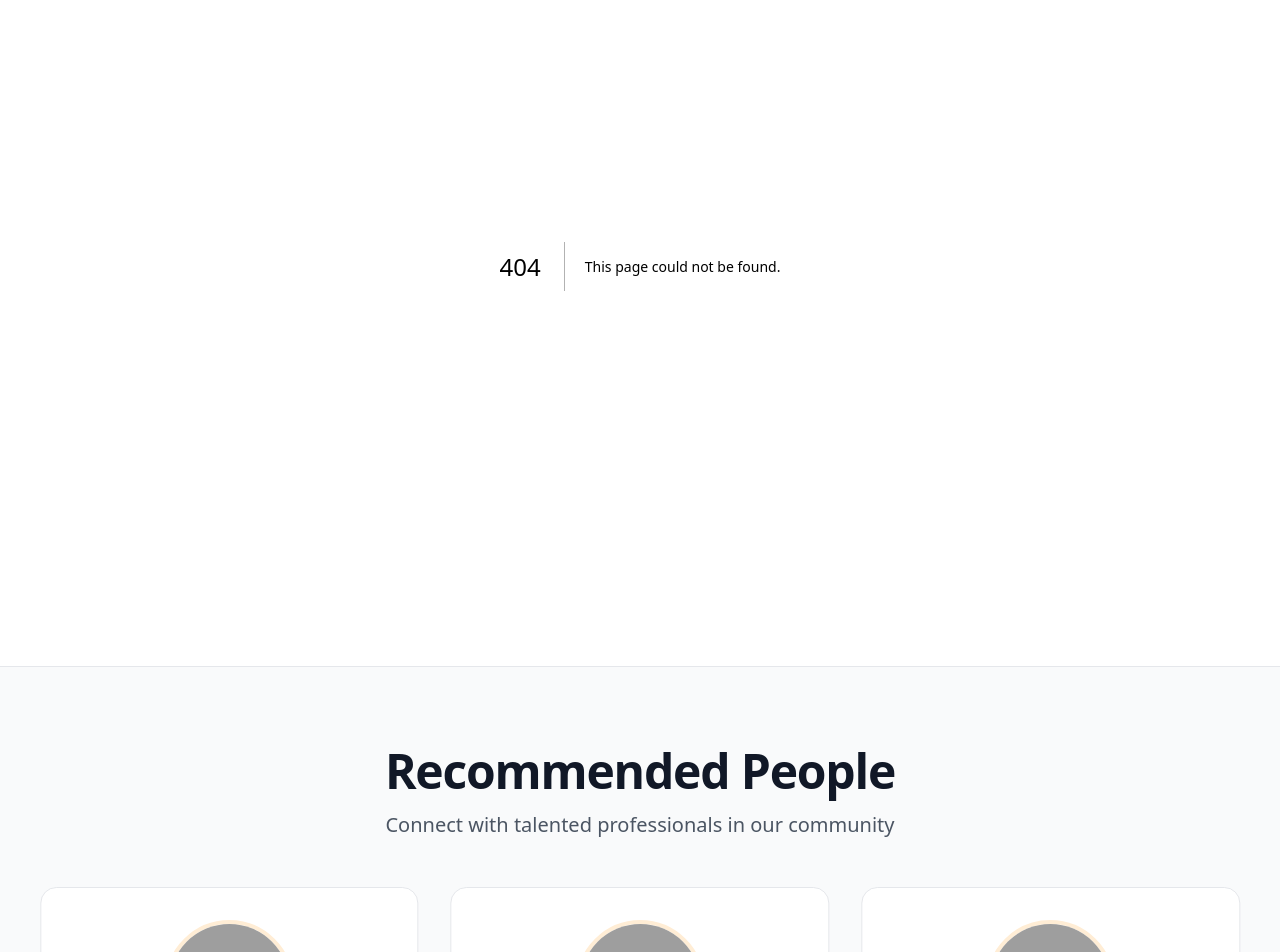
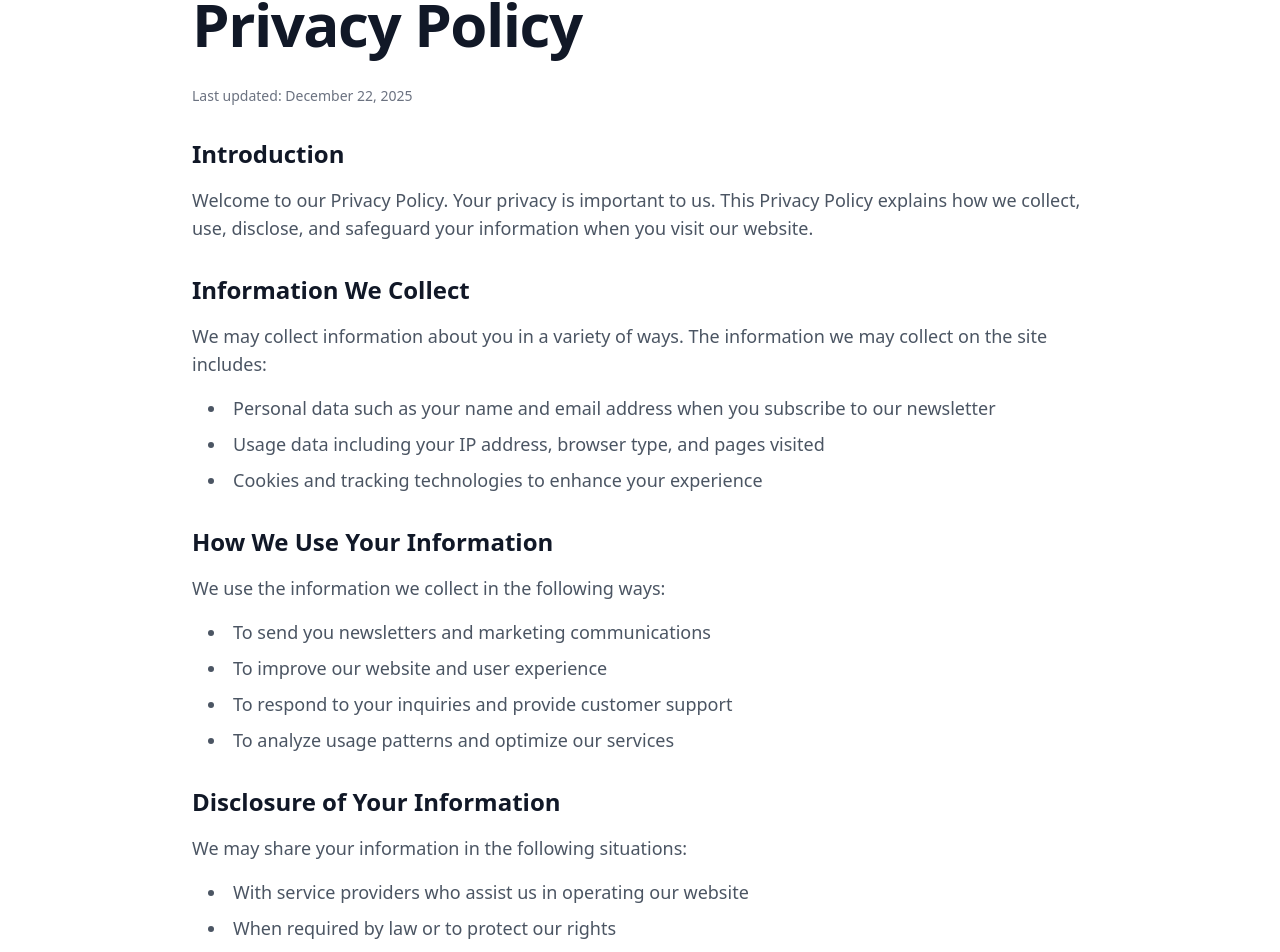
Before and after one commit to lpakula/agent-moderails-sandbox, a Next.js app: page /privacy in a window 1280 px wide. Before the commit this address had no page. Shown: the part 203-1155 px from the top of the page. Built offline with nearby package versions, Linux system fonts and the light colour scheme; grey boxes are pictures that could not be loaded.

Commit message:
feature: Add privacy policy page at /privacy with comprehensive content and update footer link

```diff
--- a/app/components/Footer.js
+++ b/app/components/Footer.js
@@ -34,7 +34,7 @@ export default function Footer() {
   ]
 
   const legalLinks = [
-    { label: 'Privacy Policy', href: '#' },
+    { label: 'Privacy Policy', href: '/privacy' },
     { label: 'Terms of Service', href: '#' },
     { label: 'Cookie Policy', href: '#' },
   ]
--- /dev/null
+++ b/app/privacy/page.js
@@ -0,0 +1,140 @@
+export default function Privacy() {
+  return (
+    <main className="min-h-screen bg-white dark:bg-gray-900">
+      <section className="py-20 px-6 sm:py-32">
+        <div className="mx-auto max-w-4xl">
+          <h1 className="text-4xl font-bold tracking-tight text-gray-900 dark:text-white sm:text-6xl mb-8">
+            Privacy Policy
+          </h1>
+
+          <div className="space-y-8 text-lg text-gray-600 dark:text-gray-300">
+            <p className="text-sm text-gray-500 dark:text-gray-400">
+              Last updated: {new Date().toLocaleDateString('en-US', { year: 'numeric', month: 'long', day: 'numeric' })}
+            </p>
+
+            <div>
+              <h2 className="text-2xl font-semibold text-gray-900 dark:text-white mb-4">
+                Introduction
+              </h2>
+              <p>
+                Welcome to our Privacy Policy. Your privacy is important to us. This Privacy Policy explains how we collect, use, disclose, and safeguard your information when you visit our website.
+              </p>
+            </div>
+
+            <div>
+              <h2 className="text-2xl font-semibold text-gray-900 dark:text-white mb-4">
+                Information We Collect
+              </h2>
+              <p className="mb-4">
+                We may collect information about you in a variety of ways. The information we may collect on the site includes:
+              </p>
+              <ul className="list-disc list-inside space-y-2 ml-4">
+                <li>Personal data such as your name and email address when you subscribe to our newsletter</li>
+                <li>Usage data including your IP address, browser type, and pages visited</li>
+                <li>Cookies and tracking technologies to enhance your experience</li>
+              </ul>
+            </div>
+
+            <div>
+              <h2 className="text-2xl font-semibold text-gray-900 dark:text-white mb-4">
+                How We Use Your Information
+              </h2>
+              <p className="mb-4">
+                We use the information we collect in the following ways:
+              </p>
+              <ul className="list-disc list-inside space-y-2 ml-4">
+                <li>To send you newsletters and marketing communications</li>
+                <li>To improve our website and user experience</li>
+                <li>To respond to your inquiries and provide customer support</li>
+                <li>To analyze usage patterns and optimize our services</li>
+              </ul>
+            </div>
+
+            <div>
+              <h2 className="text-2xl font-semibold text-gray-900 dark:text-white mb-4">
+                Disclosure of Your Information
+              </h2>
+              <p>
+                We may share your information in the following situations:
+              </p>
+              <ul className="list-disc list-inside space-y-2 ml-4 mt-4">
+                <li>With service providers who assist us in operating our website</li>
+                <li>When required by law or to protect our rights</li>
+                <li>In connection with a business transfer or merger</li>
+              </ul>
+            </div>
+
+            <div>
+              <h2 className="text-2xl font-semibold text-gray-900 dark:text-white mb-4">
+                Cookies and Tracking Technologies
+              </h2>
+              <p>
+                We use cookies and similar tracking technologies to track activity on our website and hold certain information. You can instruct your browser to refuse all cookies or to indicate when a cookie is being sent.
+              </p>
+            </div>
+
+            <div>
+              <h2 className="text-2xl font-semibold text-gray-900 dark:text-white mb-4">
+                Data Security
+              </h2>
+              <p>
+                We use administrative, technical, and physical security measures to help protect your personal information. However, no method of transmission over the Internet is 100% secure, and we cannot guarantee absolute security.
+              </p>
+            </div>
+
+            <div>
+              <h2 className="text-2xl font-semibold text-gray-900 dark:text-white mb-4">
+                Your Privacy Rights
+              </h2>
+              <p className="mb-4">
+                Depending on your location, you may have the following rights:
+              </p>
+              <ul className="list-disc list-inside space-y-2 ml-4">
+                <li>Access to the personal information we hold about you</li>
+                <li>Correction of inaccurate or incomplete information</li>
+                <li>Deletion of your personal information</li>
+                <li>Opt-out of marketing communications</li>
+              </ul>
+            </div>
+
+            <div>
+              <h2 className="text-2xl font-semibold text-gray-900 dark:text-white mb-4">
+                Third-Party Links
+              </h2>
+              <p>
+                Our website may contain links to third-party websites. We are not responsible for the privacy practices of these external sites. We encourage you to read their privacy policies.
+              </p>
+            </div>
+
+            <div>
+              <h2 className="text-2xl font-semibold text-gray-900 dark:text-white mb-4">
+                Children's Privacy
+              </h2>
+              <p>
+                Our services are not intended for children under 13 years of age. We do not knowingly collect personal information from children under 13.
+              </p>
+            </div>
+
+            <div>
+              <h2 className="text-2xl font-semibold text-gray-900 dark:text-white mb-4">
+                Changes to This Privacy Policy
+              </h2>
+              <p>
+                We may update this Privacy Policy from time to time. We will notify you of any changes by posting the new Privacy Policy on this page and updating the "Last updated" date.
+              </p>
+            </div>
+
+            <div>
+              <h2 className="text-2xl font-semibold text-gray-900 dark:text-white mb-4">
+                Contact Us
+              </h2>
+              <p>
+                If you have questions or comments about this Privacy Policy, please contact us at privacy@store.com.
+              </p>
+            </div>
+          </div>
+        </div>
+      </section>
+    </main>
+  )
+}
```
